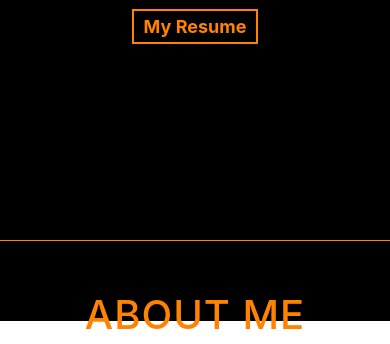
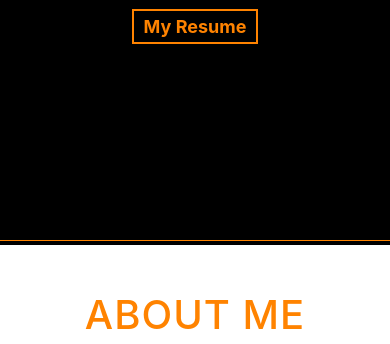
Before and after one commit to SSJ6Porfy/portfolio-site, a website with bundled scripts: page index.html in a window 390 px wide. Shown: the part 481-825 px from the top of the page. Built offline with nearby package versions, Linux system fonts and the light colour scheme; grey boxes are pictures that could not be loaded; a script that the page names is missing.

Commit message:
fixed particle rendering after resume button

```diff
--- a/css/style.css
+++ b/css/style.css
@@ -140,7 +140,16 @@ canvas {
 
 
 @media (max-width: 767px) {
-  .icon-ruby-on-rails-alt, .icon-reactjs, .icon-ruby, .icon-javascript-alt, .icon-postgres, .icon-d3, .icon-npm, .icon-python, .icon-html5-alt, .icon-css3-alt {
+  .icon-ruby-on-rails-alt,
+  .icon-reactjs,
+  .icon-ruby,
+  .icon-javascript-alt,
+  .icon-postgres,
+  .icon-d3,
+  .icon-npm,
+  .icon-python,
+  .icon-html5-alt,
+  .icon-css3-alt {
     color: #ff8300;
     font-size: 45px;
     margin-right: 15px;
@@ -199,7 +208,7 @@ canvas {
 
   #particles-js {
     top: 0;
-    height: 95%;
+    height: 86%;
   }
 
   #about p {
```
